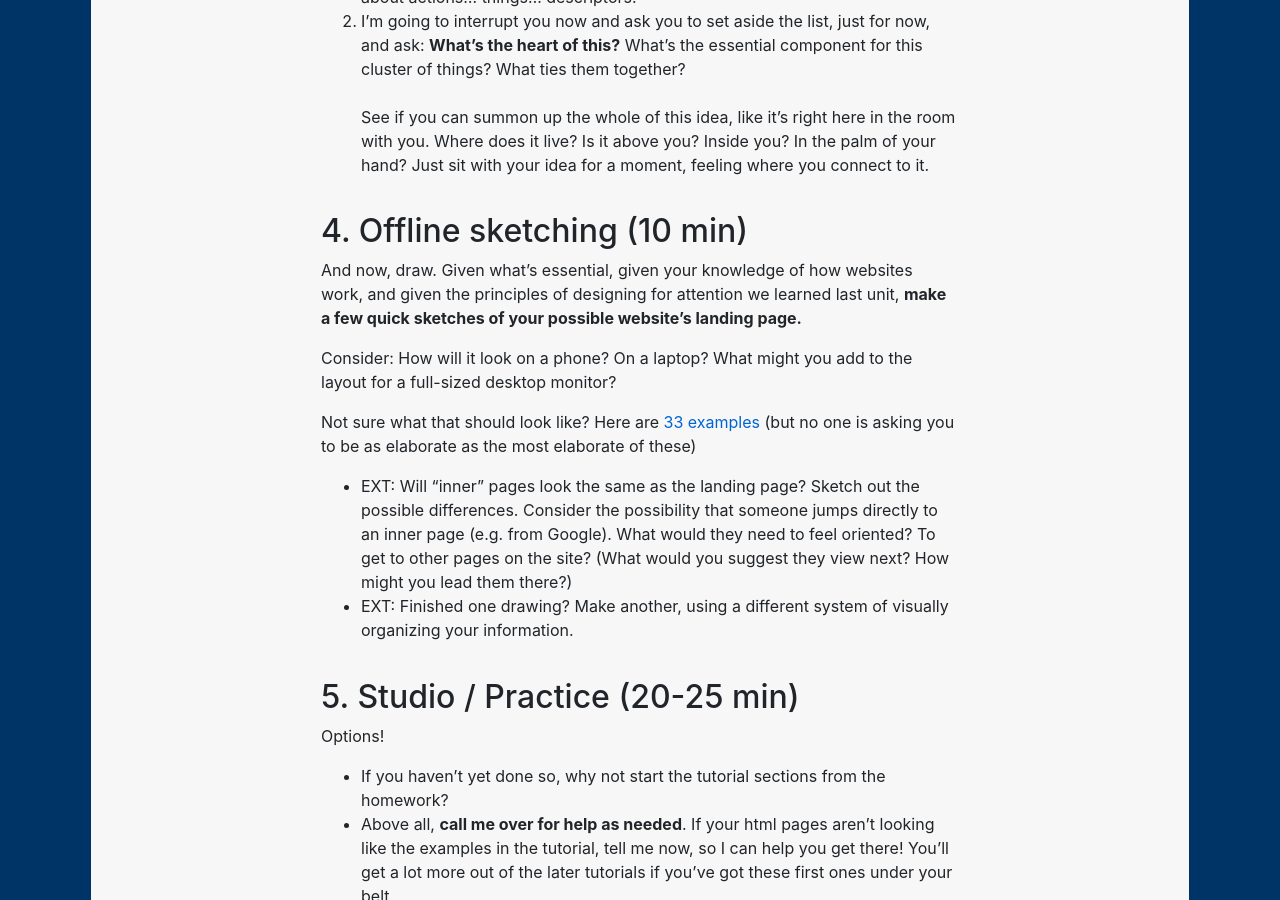
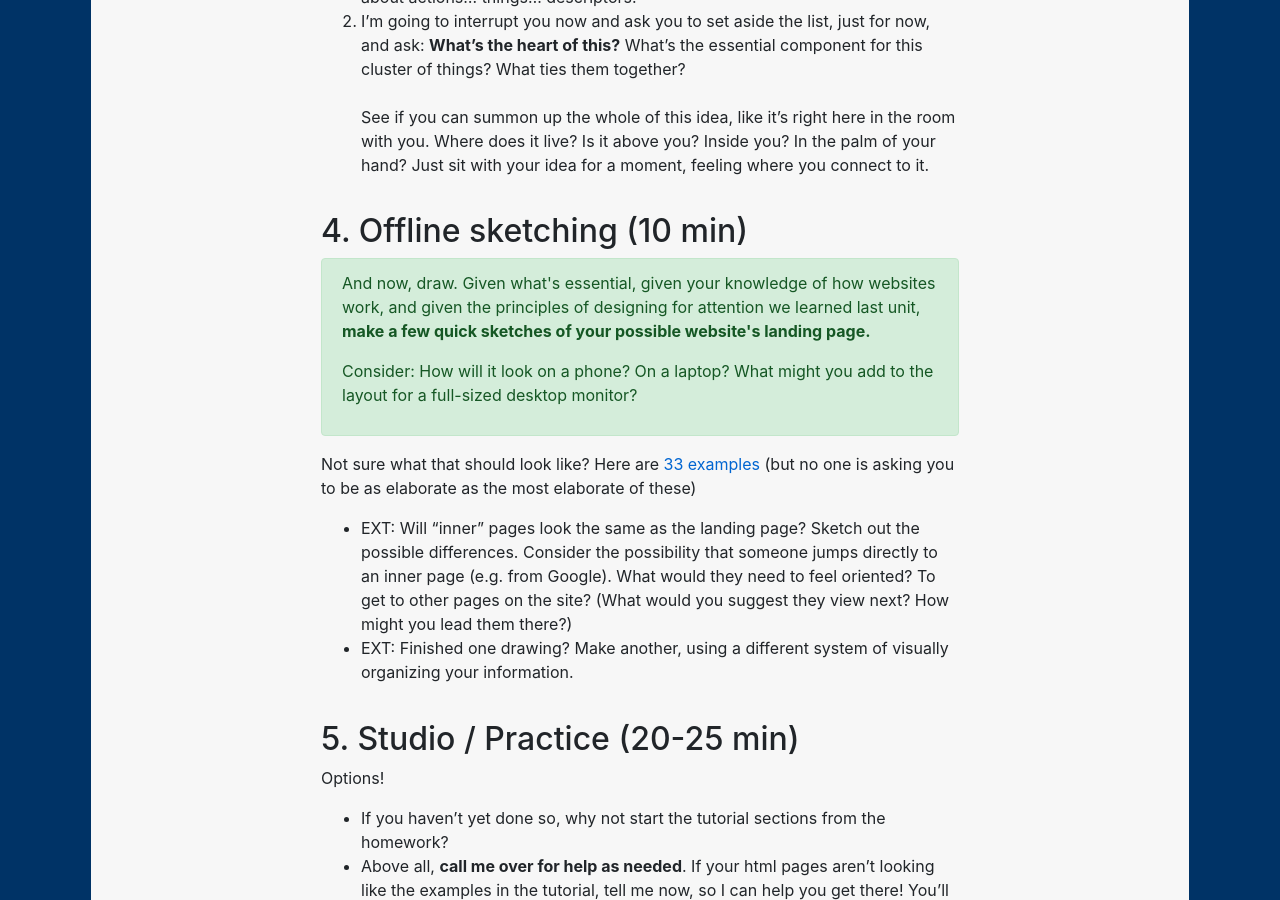
Before and after one commit to benmiller314/cdm2021spring, a Jekyll site: the page built from plans/lesson-17.md, in a window 1280 px wide and 900 px high, scrolled down 3966 px. Built offline with Jekyll 4.4.1, drawn with Linux system fonts in a browser that asks for light colours; our own code applies the rules of GitHub Pages for plain Markdown files; some of the changed lines change nothing that is shown.

Commit message:
minor formatting change

```diff
--- a/plans/lesson-17.md
+++ b/plans/lesson-17.md
@@ -126,9 +126,11 @@ With that chosen subject, write again:
 5. I'm going to interrupt you now and ask you to set aside the list, just for now, and ask: **What's the heart of this?** What's the essential component for this cluster of things? What ties them together? <br/><br/>See if you can summon up the whole of this idea, like it's right here in the room with you. Where does it live? Is it above you? Inside you? In the palm of your hand? Just sit with your idea for a moment, feeling where you connect to it.
 
 ## 4. Offline sketching (10 min)
-And now, draw. Given what's essential, given your knowledge of how websites work, and given the principles of designing for attention we learned last unit, **make a few quick sketches of your possible website's landing page.**
+<div class="alert alert-success">
+<p>And now, draw. Given what's essential, given your knowledge of how websites work, and given the principles of designing for attention we learned last unit, <strong>make a few quick sketches of your possible website's landing page.</strong></p>
 
-Consider: How will it look on a phone? On a laptop? What might you add to the layout for a full-sized desktop monitor?
+<p>Consider: How will it look on a phone? On a laptop? What might you add to the layout for a full-sized desktop monitor?</p>
+</div>
 
 Not sure what that should look like? Here are [33 examples](http://designbeep.com/2012/05/17/33-great-examples-of-web-design-sketches/) (but no one is asking you to be as elaborate as the most elaborate of these)
 
```
